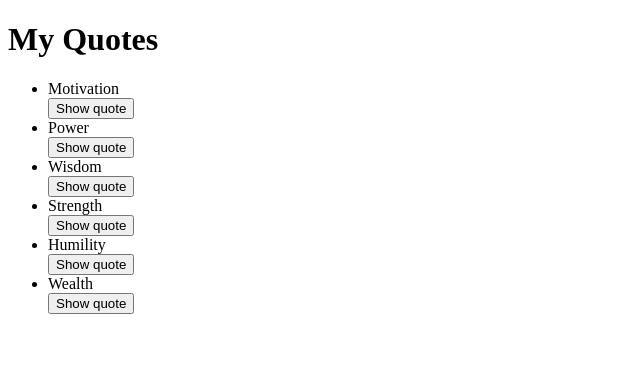
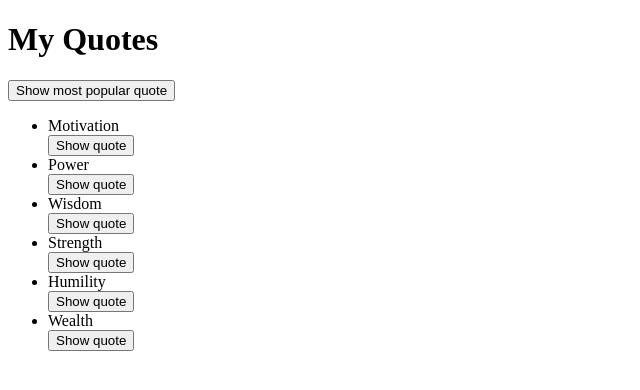
Before and after one commit to AbugaAroni/AngularIP1, an Angular app: page / in a window 1280 px wide. Shown: the top 390 px of the page, without its empty margins (0-640 px from the left). Built offline with nearby package versions, Linux system fonts and the light colour scheme.

Commit message:
add the highlight dirctive

```diff
--- a/src/app/app.module.ts
+++ b/src/app/app.module.ts
@@ -5,12 +5,14 @@ import { AppRoutingModule } from './app-routing.module';
 import { AppComponent } from './app.component';
 import { QuotesComponent } from './quotes/quotes.component';
 import { QuotesDetailsComponent } from './quotes-details/quotes-details.component';
+import { HighlightDirective } from './highlight.directive';
 
 @NgModule({
   declarations: [
     AppComponent,
     QuotesComponent,
-    QuotesDetailsComponent
+    QuotesDetailsComponent,
+    HighlightDirective
   ],
   imports: [
     BrowserModule,
--- /dev/null
+++ b/src/app/highlight.directive.ts
@@ -0,0 +1,10 @@
+import { Directive } from '@angular/core';
+
+@Directive({
+  selector: '[appHighlight]'
+})
+export class HighlightDirective {
+
+  constructor() { }
+
+}
--- a/src/app/quotes/quotes.component.html
+++ b/src/app/quotes/quotes.component.html
@@ -1,5 +1,6 @@
 <div>
   <h1>My Quotes</h1>
+  <button (click)='togglePopular(i)'>Show most popular quote</button>
   <ul>
       <div *ngFor='let quote of quotes; let i=index'>
       <li>{{quote.name}}</li>
```
Also changed, not shown: 1 other file (tests, documents, lock files or other folders).
